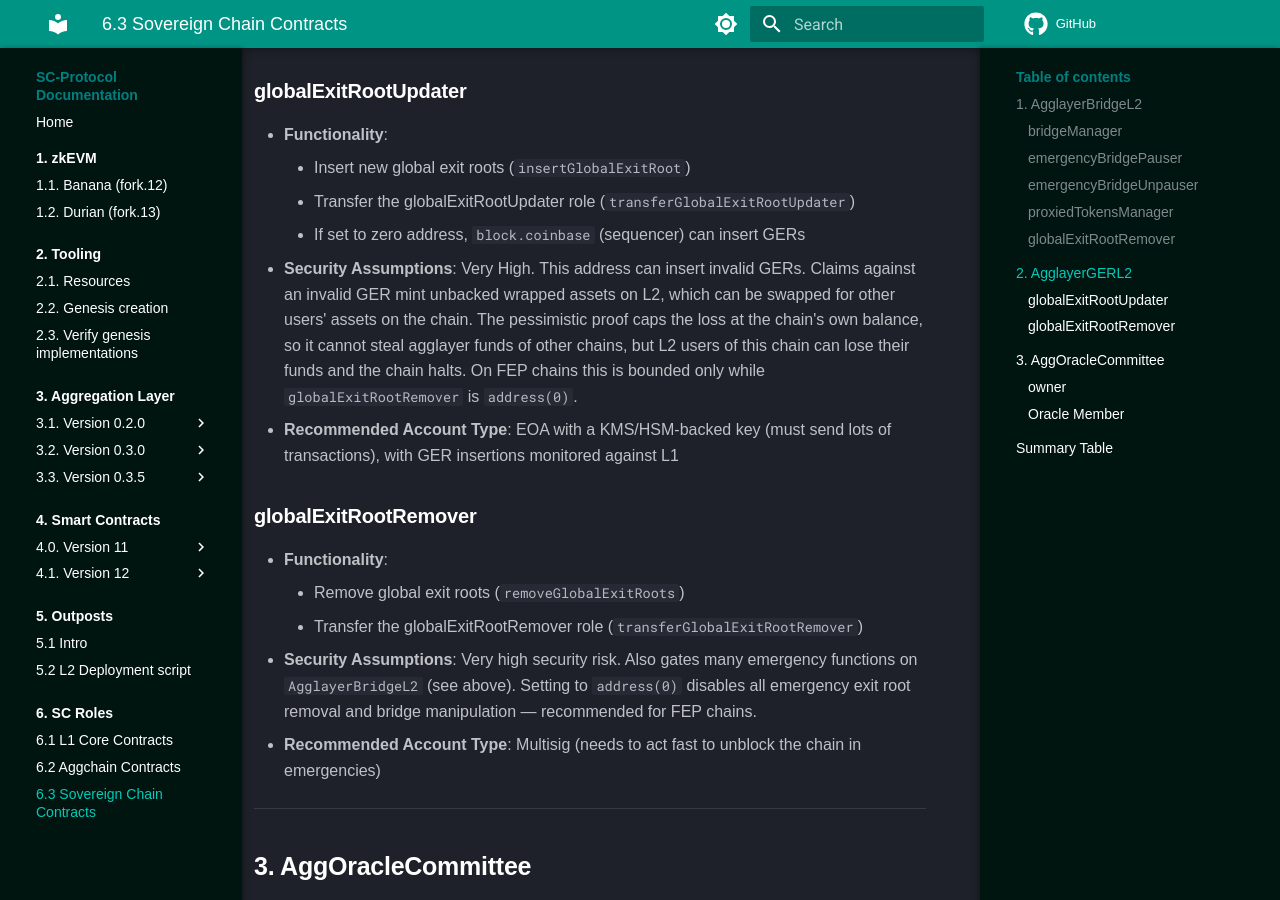
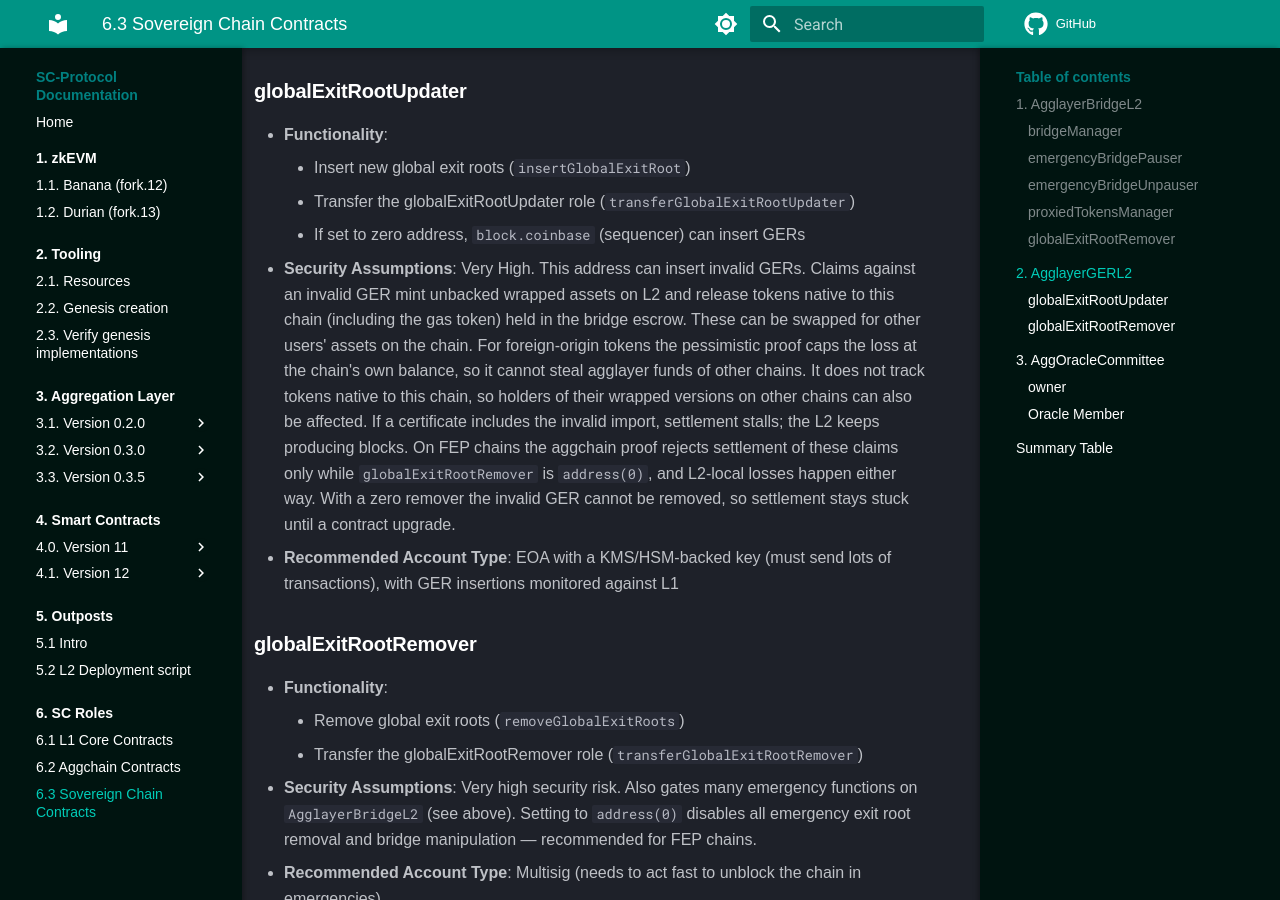
Before and after one commit to agglayer/protocol-team-docs, an MkDocs documentation site: the page built from docs/sovereign-contracts-roles/sovereign-contracts.md, in a window 1280 px wide and 900 px high, scrolled down 3569 px. Built offline with MkDocs 1.6.1 and Material for MkDocs 9.7.7, drawn with Linux system fonts in a browser that asks for light colours; comment, search, counter and statistics services are not loaded.

Commit message:
docs(roles): clarify GER updater impact (settlement stall, native tokens, FEP remover)
Co-Authored-By: Claude Opus 5.5 <noreply@anthropic.com>

```diff
--- a/docs/sovereign-contracts-roles/sovereign-contracts.md
+++ b/docs/sovereign-contracts-roles/sovereign-contracts.md
@@ -93,7 +93,7 @@ Read from `AgglayerGERL2.globalExitRootRemover()`. On `AgglayerBridgeL2`:
     - Insert new global exit roots (`insertGlobalExitRoot`)
     - Transfer the globalExitRootUpdater role (`transferGlobalExitRootUpdater`)
     - If set to zero address, `block.coinbase` (sequencer) can insert GERs
-- **Security Assumptions**: Very High. This address can insert invalid GERs. Claims against an invalid GER mint unbacked wrapped assets on L2, which can be swapped for other users' assets on the chain. The pessimistic proof caps the loss at the chain's own balance, so it cannot steal agglayer funds of other chains, but L2 users of this chain can lose their funds and the chain halts. On FEP chains this is bounded only while `globalExitRootRemover` is `address(0)`.
+- **Security Assumptions**: Very High. This address can insert invalid GERs. Claims against an invalid GER mint unbacked wrapped assets on L2 and release tokens native to this chain (including the gas token) held in the bridge escrow. These can be swapped for other users' assets on the chain. For foreign-origin tokens the pessimistic proof caps the loss at the chain's own balance, so it cannot steal agglayer funds of other chains. It does not track tokens native to this chain, so holders of their wrapped versions on other chains can also be affected. If a certificate includes the invalid import, settlement stalls; the L2 keeps producing blocks. On FEP chains the aggchain proof rejects settlement of these claims only while `globalExitRootRemover` is `address(0)`, and L2-local losses happen either way. With a zero remover the invalid GER cannot be removed, so settlement stays stuck until a contract upgrade.
 - **Recommended Account Type**: EOA with a KMS/HSM-backed key (must send lots of transactions), with GER insertions monitored against L1
 
 ### globalExitRootRemover
```
